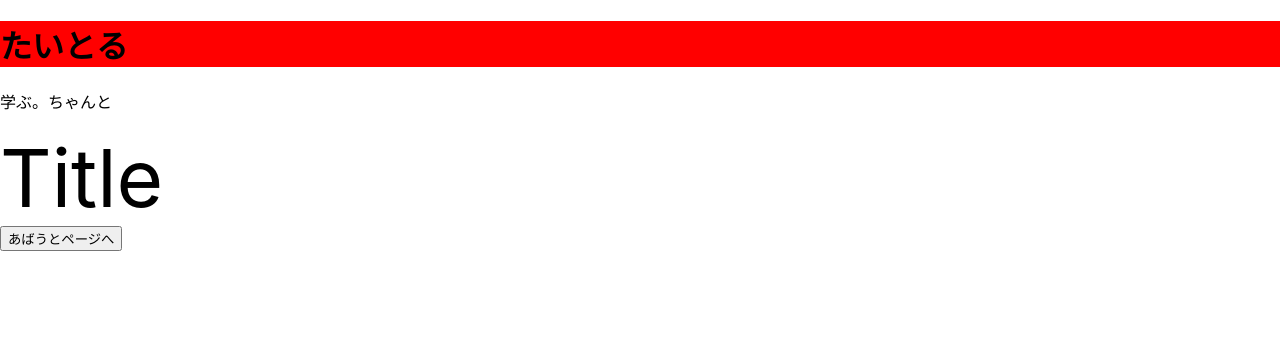
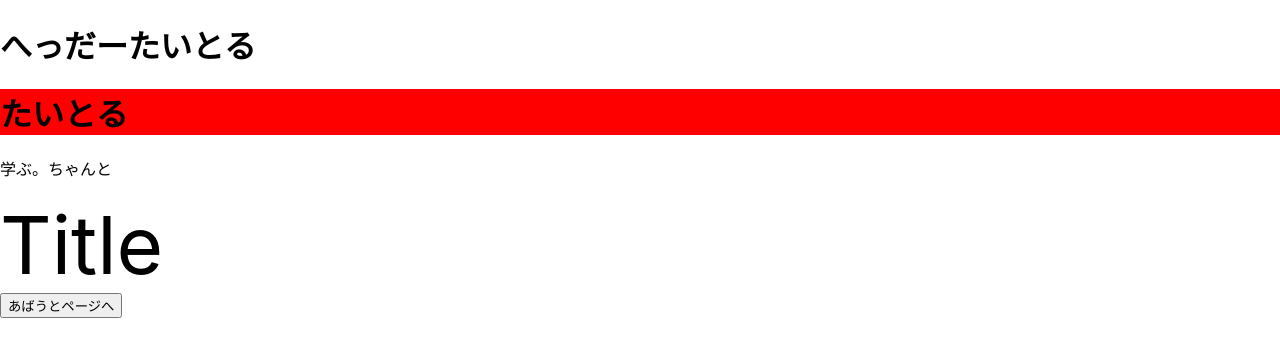
Before and after one commit to refrain62/next-site, a Next.js app: page / in a window 1280 px wide. Shown: the top 356 px of the page. Built offline with nearby package versions, Linux system fonts and the light colour scheme.

Commit message:
コンポーネントの追加

```diff
--- /dev/null
+++ b/pages/components/header.js
@@ -0,0 +1,5 @@
+export default function Header( props ) {
+  return (
+    <h1>{props.title}</h1>
+  )
+}
--- a/pages/index.js
+++ b/pages/index.js
@@ -3,9 +3,12 @@
 import styles from '../styles/index.module.css'
 import Link from 'next/link'
 
+import Header from './components/header'
+
 export default function Home() {
   return (
     <div>
+      <Header title="へっだーたいとる"></Header>
       <h1 style={{backgroundColor : `red`}}>たいとる</h1>
       <p>学ぶ。ちゃんと</p>
       <div className={styles.mytitle}>Title</div>
```
